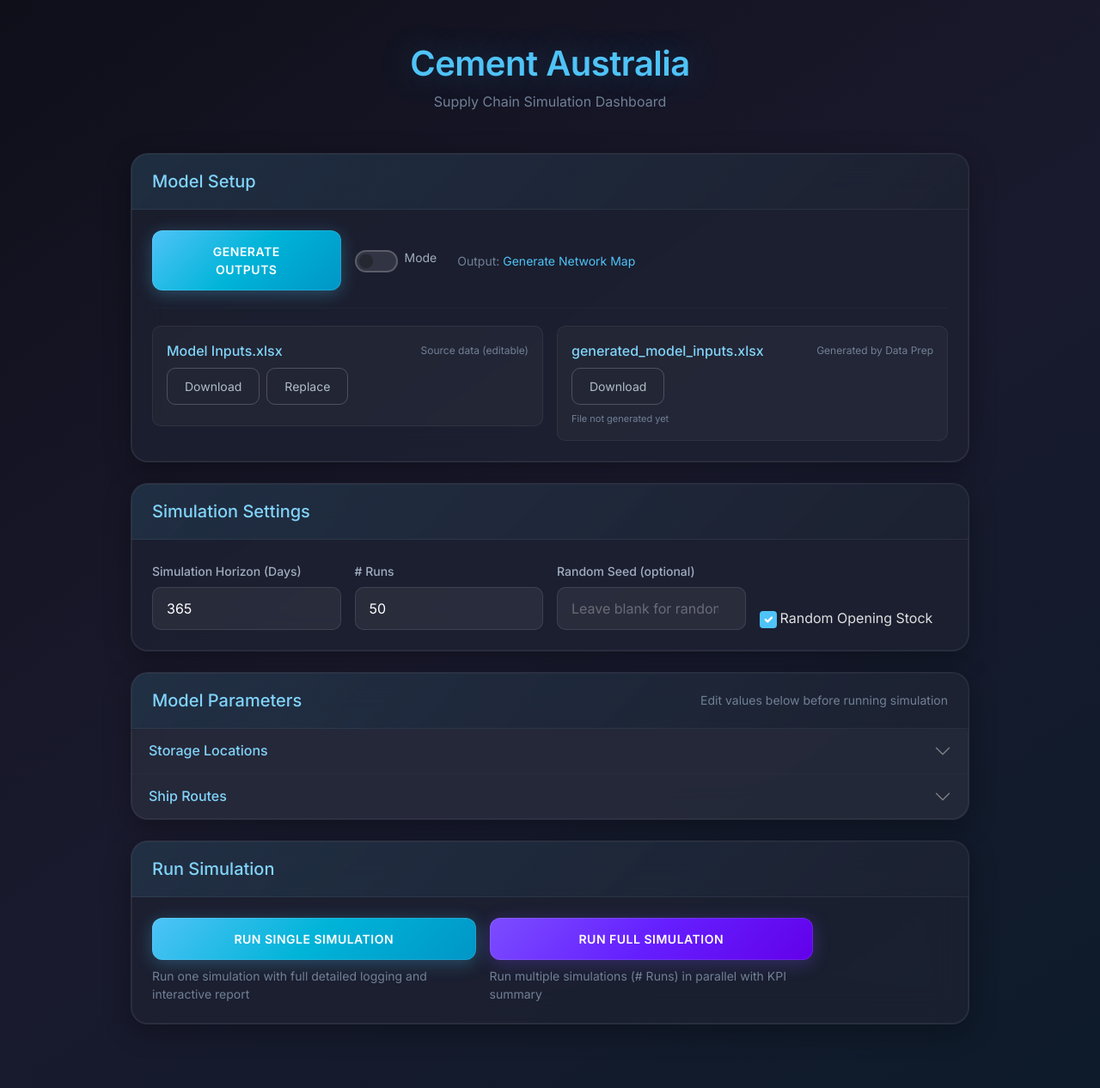
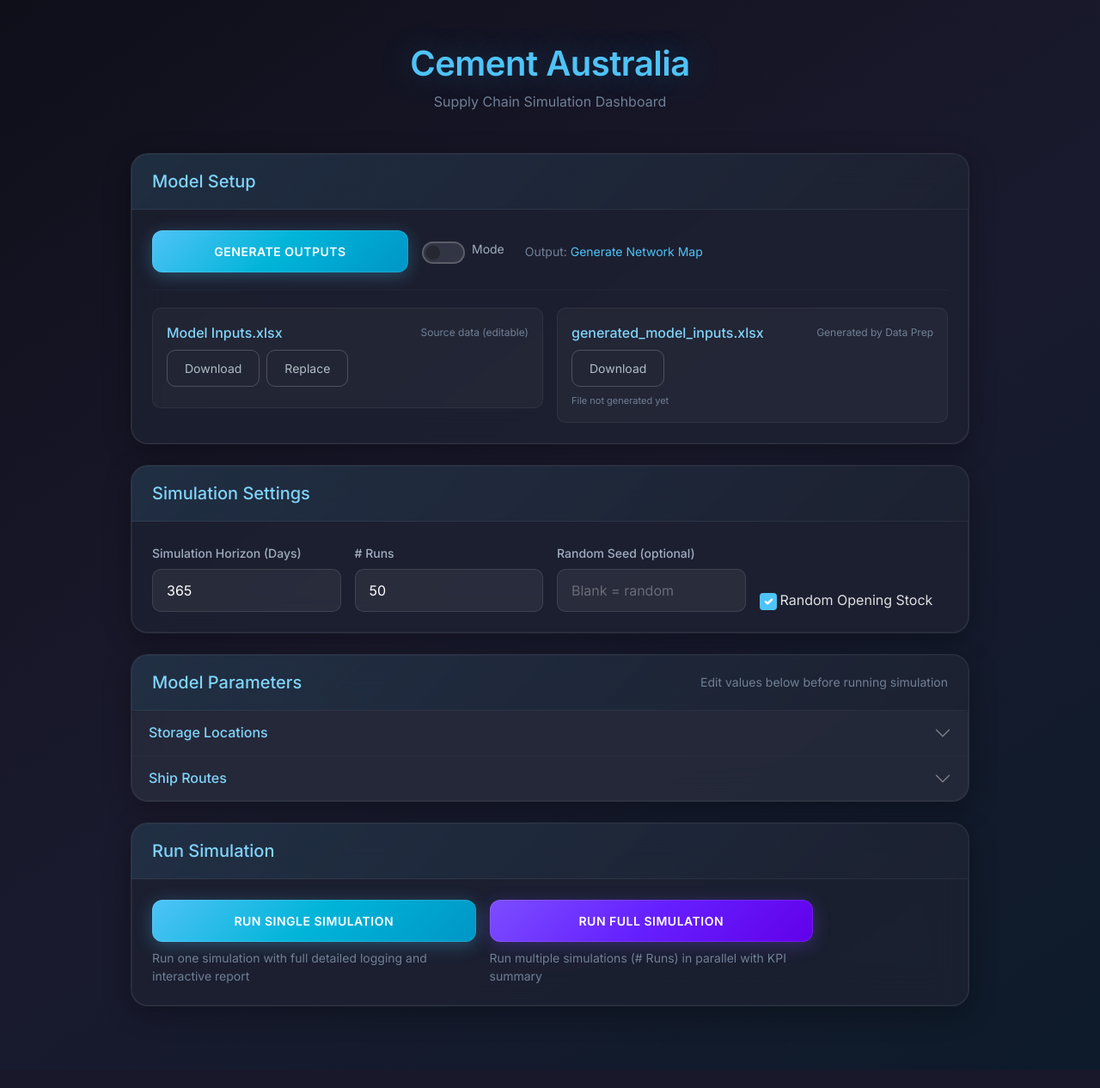
Before and after one commit to ZPrins/CA, a Flask app: page / in a window 1280 px wide. Shown: the whole page at 86% size. After the commit the page ends 1172 px from the top, so only its background shows below. Run offline with Flask 3, Linux system fonts and the light colour scheme.

Commit message:
Improve button spacing and shorten placeholder text for better usability
Adjusted button column width and modified placeholder text in the index template for improved display and to prevent text wrapping.

Replit-Commit-Author: Agent
Replit-Commit-Session-Id: 042c3be5-bcaa-412d-a11a-54bd49e15e7f
Replit-Commit-Checkpoint-Type: full_checkpoint
Replit-Commit-Event-Id: 2b8cd738-8c8d-4378-9b1d-c1cdd4264b42
Replit-Commit-Screenshot-Url: https://storage.googleapis.com/screenshot-production-us-central1/7021497b-e239-4ebb-aabe-96a6d9a99b74/042c3be5-bcaa-412d-a11a-54bd49e15e7f/ZOII0yD
Replit-Helium-Checkpoint-Created: true

```diff
--- a/templates/index.html
+++ b/templates/index.html
@@ -318,13 +318,13 @@
             </div>
             <div class="card-body">
                 <div class="row g-3 align-items-center">
-                    <div class="col-md-3">
+                    <div class="col-md-4">
                         <button type="button" class="btn btn-primary w-100" id="runDataPrepBtn">
                             <span id="runDataPrepBtnText">Generate Outputs</span>
                             <span id="runDataPrepSpinner" class="spinner-border spinner-border-sm ms-2 d-none"></span>
                         </button>
                     </div>
-                    <div class="col-md-6">
+                    <div class="col-md-5">
                         <div class="d-flex align-items-center gap-4">
                             <div class="form-check form-switch">
                                 <input class="form-check-input" type="checkbox" role="switch" id="prepareInputsToggle" style="width: 50px; height: 26px;">
@@ -397,7 +397,7 @@
                         <div class="col-md-3">
                             <label class="form-label">Random Seed (optional)</label>
                             <input type="number" class="form-control" id="random_seed"
-                                   placeholder="Leave blank for random"
+                                   placeholder="Blank = random"
                                    value="{{ config.random_seed if config.random_seed else '' }}">
                         </div>
                         <div class="col-md-3 d-flex align-items-end">
```
